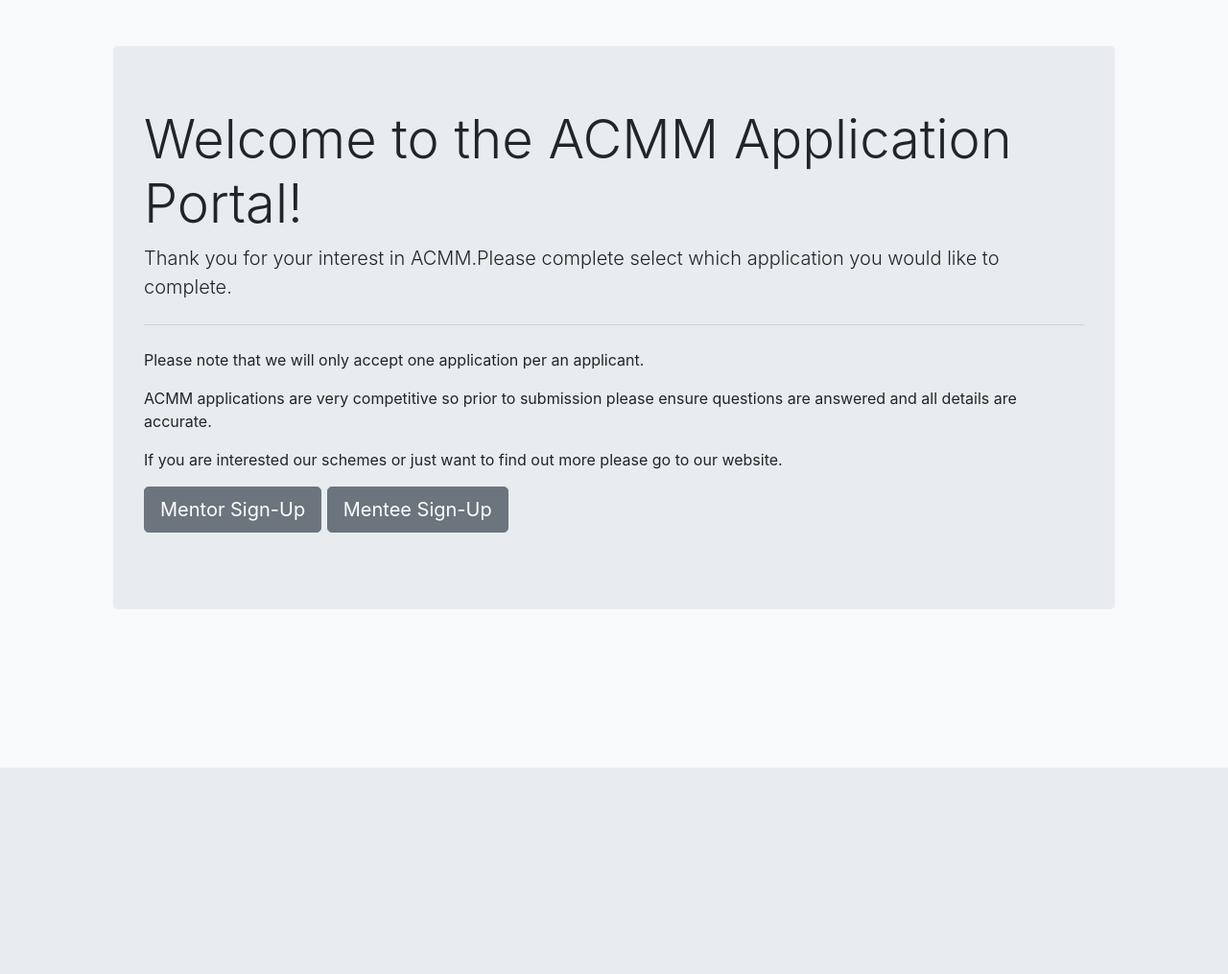
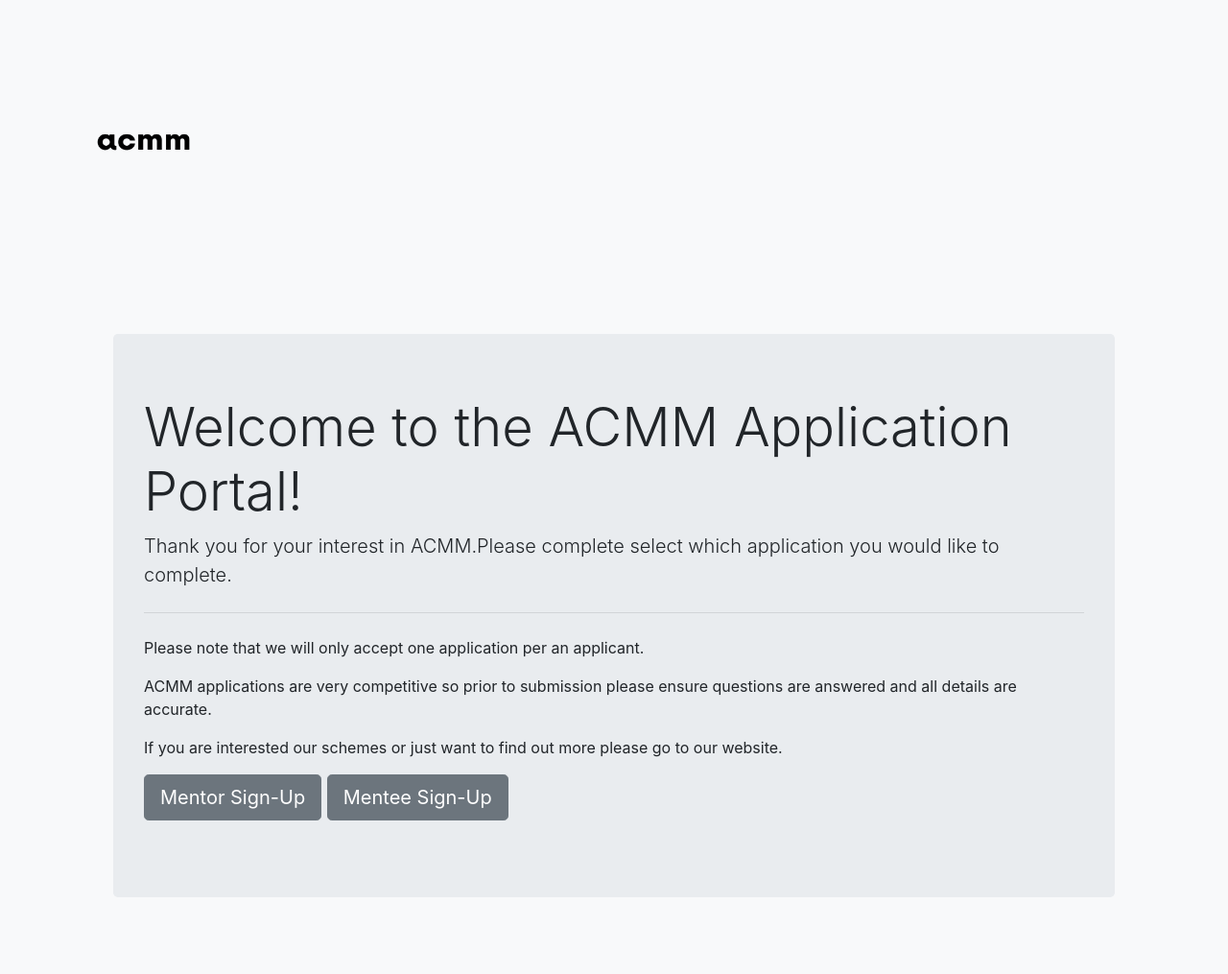
Before and after one commit to Dmani871/ACMM, a Django app: page /mentorship/ in a window 1280 px wide. Shown: the whole page at 96% size. Before the commit the page ends 800 px from the top, so only its background shows below. Run offline with Django 3.2, Linux system fonts and the light colour scheme; parts of the project's set-up code (start-up, migrations or seed data) failed here and were passed over; some libraries are stand-ins or nearby versions.

Commit message:
Added logog

```diff
--- a/mentorship/templates/mentorship/base.html
+++ b/mentorship/templates/mentorship/base.html
@@ -1,4 +1,5 @@
 <!DOCTYPE html>
+{% load static %}
 <html lang="en">
   <head>
     <meta charset="utf-8" />
@@ -12,11 +13,13 @@
       integrity="sha384-MCw98/SFnGE8fJT3GXwEOngsV7Zt27NXFoaoApmYm81iuXoPkFOJwJ8ERdknLPMO"
       crossorigin="anonymous"
     />
+      <link rel="shortcut icon" type="image/png" href="{% static 'mentorship/images/favicon.png' %}"/>
     <title>
       {{page_title}}
     </title>
   </head>
   <body class="bg-light">
+    <img src="{% static 'mentorship/images/favicon.png' %}" width="300" height="300"/>
     <div class="container p-5">{% block content %} {% endblock %}</div>
   </body>
 </html>
```
Also changed, not shown: mentorship/static/mentorship/images/favicon.png (added).
